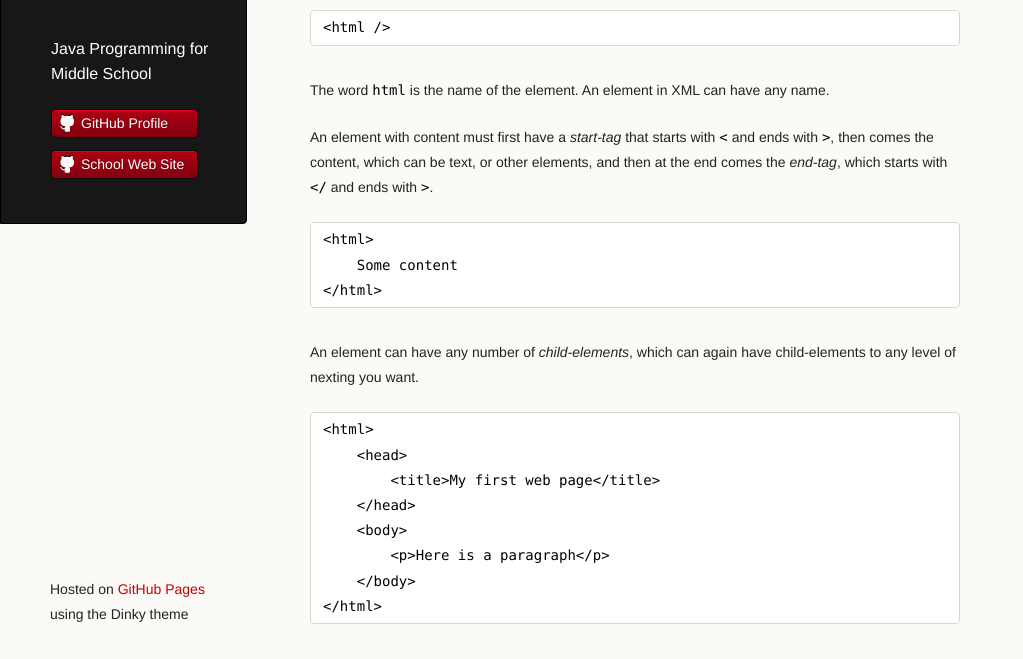
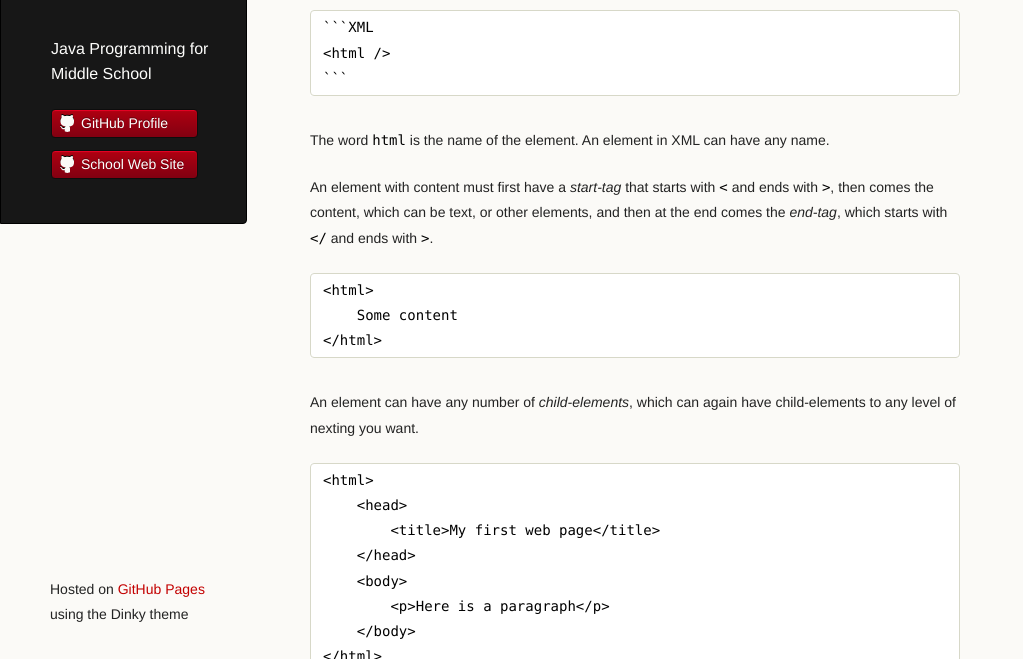
Before and after one commit to mscsbend/mscsbend.github.io, a Jekyll site: the page built from course/html5/description.md, in a window 1280 px wide and 900 px high, scrolled down 660 px, cut to the strip 241-900 px from the top of the window. Shown: the whole strip, without its empty margins (0-1023 px from the left). Built offline with Jekyll 4.4.1, drawn with Linux system fonts in a browser that asks for light colours.

Commit message:
Update description.md

````diff
--- a/course/html5/description.md
+++ b/course/html5/description.md
@@ -23,8 +23,9 @@ An element can either have content, or be empty.
 
 An empty element must start with `<` and end with `/>`. In between is the name of the element and maybe some *attributes*, we'll get back to those.
 
-
+    ```XML
     <html />
+    ```
 
 The word `html` is the name of the element. An element in XML can have any name.
 
````
